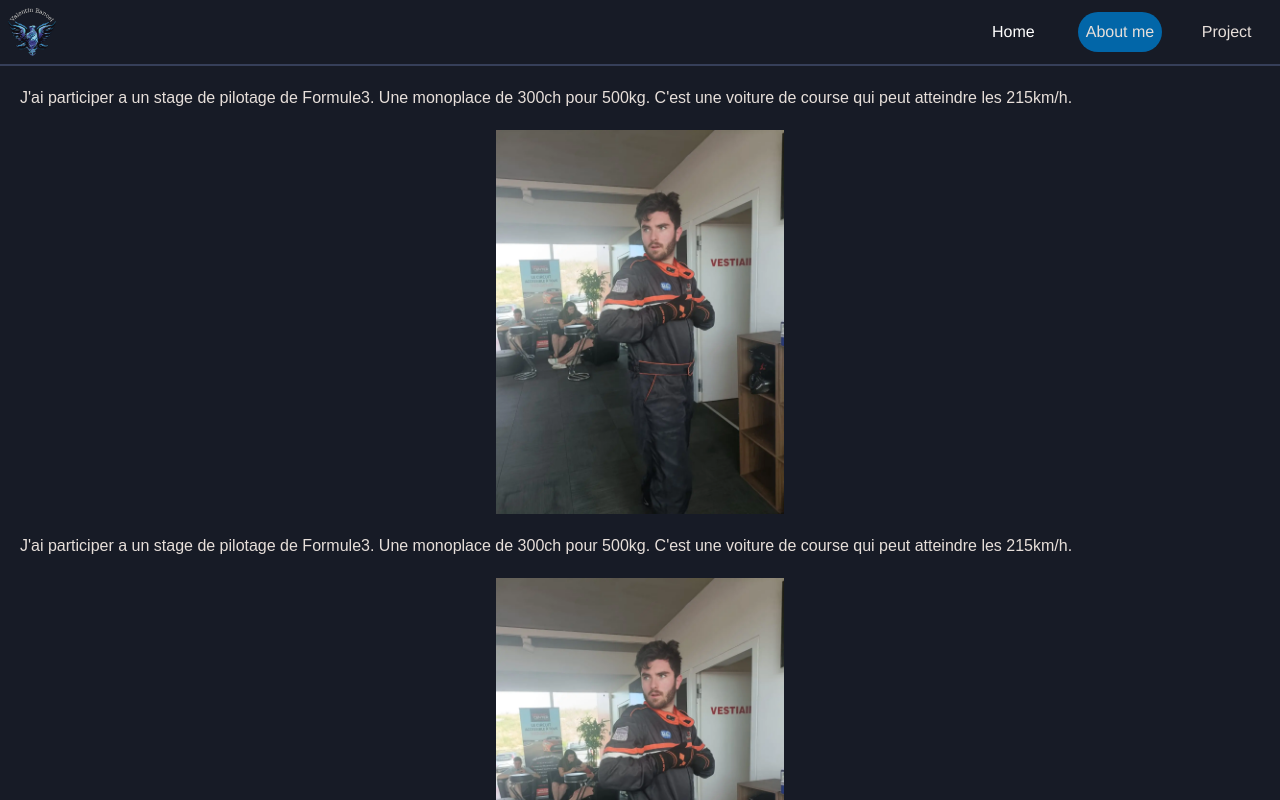
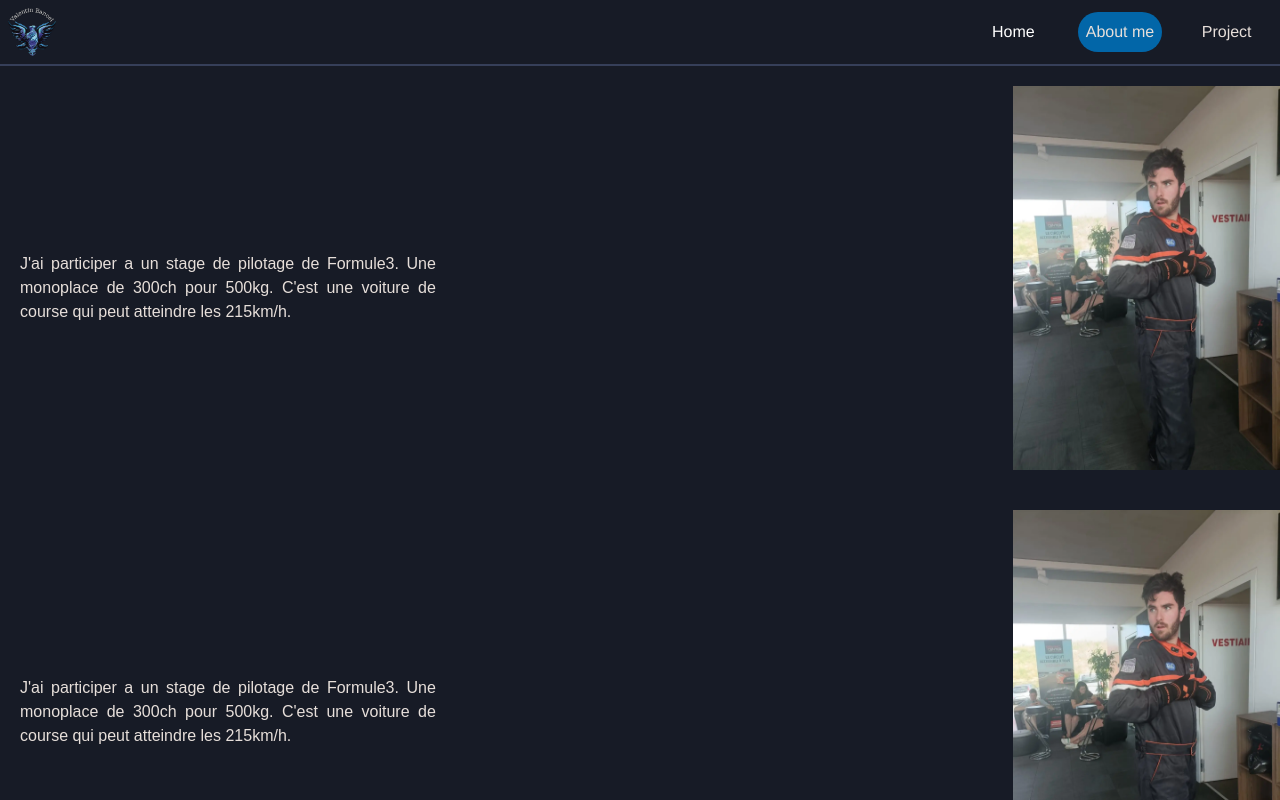
Before and after one commit to ValentinBancel/ValentinBancel-portefolio, an Angular app: page /about-me in a window 1280 px wide. Shown: the top 800 px of the page. Built offline with nearby package versions, Linux system fonts and the light colour scheme.

Commit message:
add(responsive): create responsive for about me component

```diff
--- a/src/app/component/component-about-me/component-about-me.component.html
+++ b/src/app/component/component-about-me/component-about-me.component.html
@@ -1,17 +1,23 @@
-<html class="background">
-    <body class="">
-        <div *ngIf="history.length < 2">
-            <div class="mt-5">
-                <p class="font-manroperegular text-justify px-5">{{ finalHistory[0][0] }}</p>
+<!DOCTYPE html>
+<html lang="fr" class="bg-[#171B26]">
+    <head>
+        <meta charset="UTF-8">
+        <meta name="Card component" content="width=device-width, initial-scale=1.0">
+        <title>About me component</title>
+    </head>
+    <body class="text-[#E7DFDA] bg-[#171B26] h-full w-full">
+        <div *ngIf="history.length < 2" class="sm:flex sm:grid-cols-2 justify-center items-center">
+            <div class="sm:w-[50%] text-justify">
+                <p class="font-manroperegular text-justify px-5">{{ history[0][0] }}</p>
             </div>
-            <div class="flex justify-center items-center mt-5">
-                <img src="{{ finalHistory[0][1] }}" alt="image" class="w-auto h-96"/>
+            <div class="flex justify-center items-center mt-5 sm:w-[50%]">
+                <img src="{{ history[0][1] }}" alt="image" class="w-auto h-96"/>
             </div>
         </div>
         <div *ngIf="history.length > 1">
-            <div *ngFor="let story of history;">
+            <div *ngFor="let story of history;" class="sm:flex sm:grid-cols-2 justify-center items-center">
                 <div class="mt-5">
-                    <p class="font-manroperegular text-justify px-5">{{ story[0] }}</p>
+                    <p class="font-manroperegular text-justify px-5 sm:max-w-[45%] text-justify">{{ story[0] }}</p>
                 </div>
                 <div class="flex justify-center items-center mt-5 mb-5">
                     <img src="{{ story[1] }}" alt="image" class="w-auto h-96"/>
--- a/src/app/component/component-about-me/component-about-me.component.ts
+++ b/src/app/component/component-about-me/component-about-me.component.ts
@@ -10,5 +10,6 @@ export class ComponentAboutMeComponent implements OnInit{
   @Input() history: any = [[]] ;
   public finalHistory: any = [] ;
   ngOnInit(): void {
+    console.log(this.history[0][0]);
   }
 }
```
